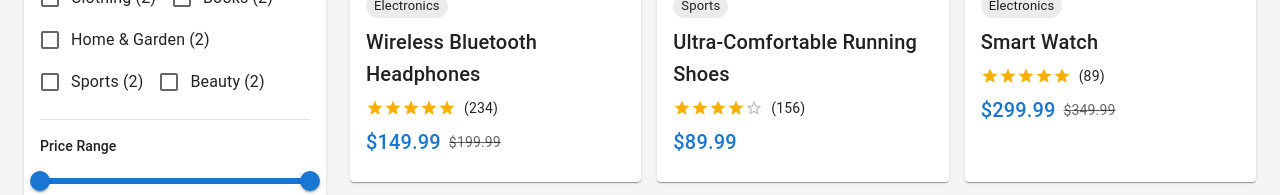
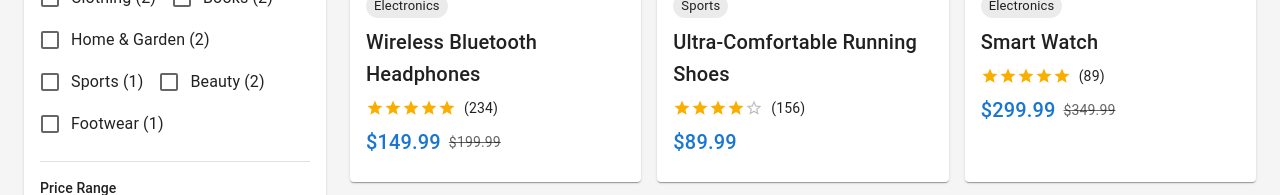
Before and after one commit to Hemanth-2002/pixel2code, a React (Vite) app: page / in a window 1280 px wide. Shown: the part 382-577 px from the top of the page. Built offline with nearby package versions, Linux system fonts and the light colour scheme; grey boxes are pictures that could not be loaded.

Commit message:
SCRUM-7: Add Footwear category and mock data

```diff
--- a/src/data/mockData.ts
+++ b/src/data/mockData.ts
@@ -176,6 +176,18 @@ export const mockProducts: Product[] = [
     reviewCount: 456,
     image: 'https://picsum.photos/300/200?random=15',
   },
+  {
+    id: 16,
+    name: 'Running Sneakers',
+    category: 'Footwear',
+    brand: 'Puma',
+    price: 79.99,
+    originalPrice: 99.99,
+    rating: 4.3,
+    reviewCount: 180,
+    image: 'https://picsum.photos/300/200?random=16',
+    discount: 20,
+  },
 ]
 
 export const categories: Category[] = [
@@ -183,8 +195,9 @@ export const categories: Category[] = [
   { name: 'Clothing', count: 2 },
   { name: 'Books', count: 2 },
   { name: 'Home & Garden', count: 2 },
-  { name: 'Sports', count: 2 },
+  { name: 'Sports', count: 1 },
   { name: 'Beauty', count: 2 },
+  { name: 'Footwear', count: 1 },
 ]
 
 export const brands: Brand[] = [
@@ -193,4 +206,5 @@ export const brands: Brand[] = [
   { name: 'Nike', count: 2 },
   { name: 'Adidas', count: 2 },
   { name: 'Sony', count: 2 },
+  { name: 'Puma', count: 1 },
 ]
```
